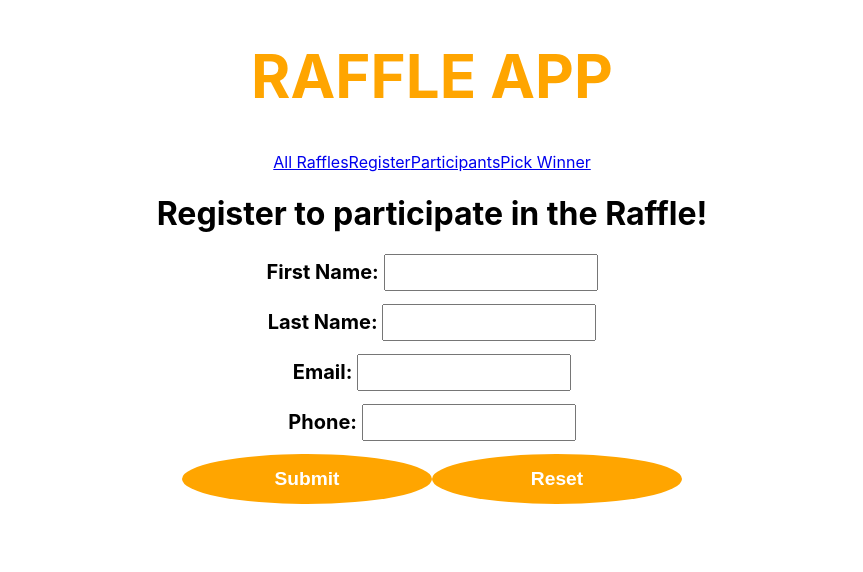
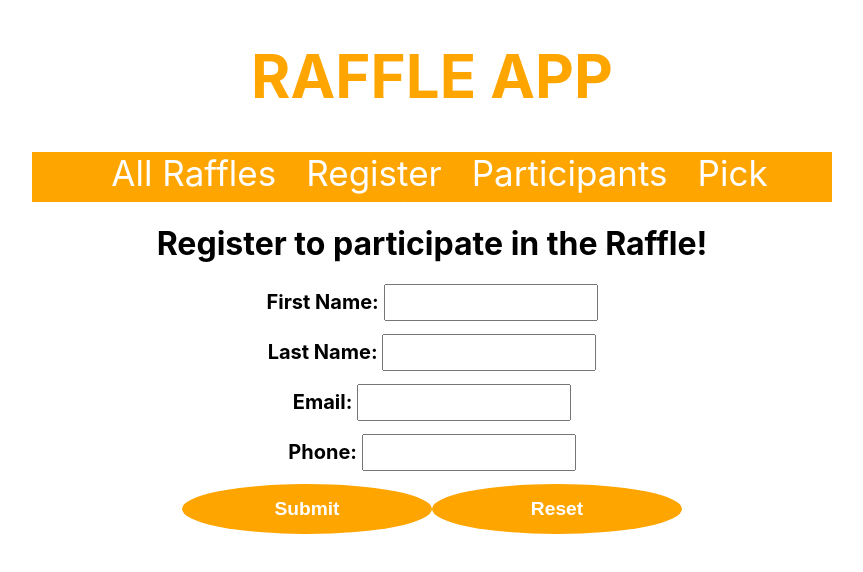
Before and after one commit to jennaqian/jennaqian-takehome-polleverywhere, a React (Create React App) app in the folder front-end/: page /raffles/1 in a window 1280 px wide. Shown: the top 572 px of the page, without its empty margins (208-1071 px from the left). Built offline with nearby package versions, Linux system fonts and the light colour scheme; no server answers.

Commit message:
added css for navbar

```diff
--- a/front-end/src/App.css
+++ b/front-end/src/App.css
@@ -72,3 +72,20 @@ button {
     padding: 5px;
     font-size: 20px;
 }
+
+.navbar{
+    background-color: orange;
+    height: 50px;
+    width: 800px;
+    margin: 5px auto;
+}
+.navbar-links{
+    font-size: 35px;
+    text-decoration: none;
+    margin: 20px 15px;
+    color: white;
+}
+/* .navbar-links :hover{
+    background-color: white;
+    color: orange;
+} */
--- a/front-end/src/components/Navbar.js
+++ b/front-end/src/components/Navbar.js
@@ -3,11 +3,11 @@ import { Link } from "react-router-dom"
 export default function Navbar ({id}){
 
     return(
-        <nav>
-                <Link to={`/`}>All Raffles</Link>
-                <Link to={`/raffles/${id}`}>Register</Link>
-                <Link to={`/raffles/${id}/participants`}>Participants</Link>
-                <Link to={`/raffles/${id}/winner`}>Pick Winner</Link>
+        <nav className="navbar">
+                <Link className="navbar-links" to={`/`}>All Raffles</Link>
+                <Link className="navbar-links" to={`/raffles/${id}`}>Register</Link>
+                <Link className="navbar-links" to={`/raffles/${id}/participants`}>Participants</Link>
+                <Link className="navbar-links" to={`/raffles/${id}/winner`}>Pick Winner</Link>
         </nav>
     )
 
```
